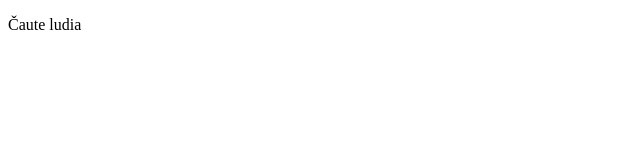
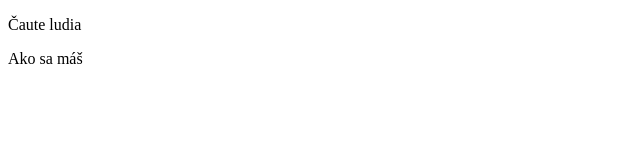
Before and after one commit to Shitsuko/Z-klady, a plain HTML site: page index.html in a window 1280 px wide. Shown: the full height of the page, 0-640 px from the left. Drawn offline with Linux system fonts and the light colour scheme.

Commit message:
Pridal so nový odstavec

```diff
--- a/index.html
+++ b/index.html
@@ -6,5 +6,6 @@
         <title>Ahoj Slnko</title>
     <head>
     <body><p>Čaute ludia</p>
-    </body>
+          <p> Ako sa máš</p>
+        </body>
 </html>
```
